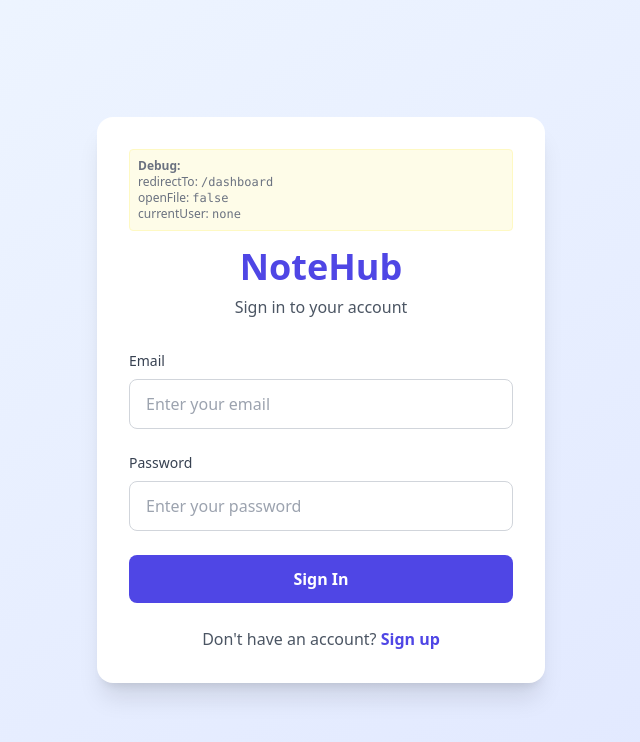
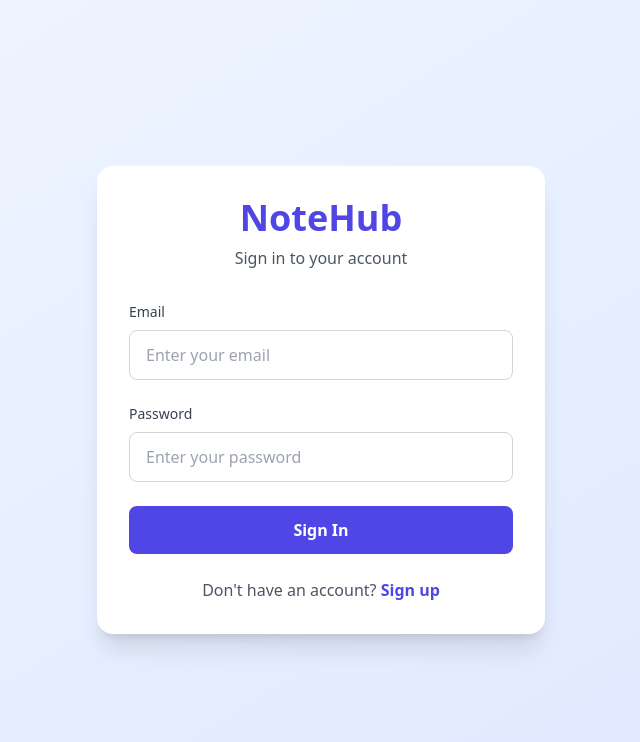
Before and after one commit to Iartxy/NoteHub, a React (Vite) app in the folder NoteHub/: page / in a window 1280 px wide. Shown: the top 742 px of the page, without its empty margins (319-959 px from the left). Built offline with nearby package versions, Linux system fonts and the light colour scheme; no server answers.

Commit message:
Remove debug UI and logs; clean up temporary debug state

```diff
--- a/NoteHub/src/pages/Login.jsx
+++ b/NoteHub/src/pages/Login.jsx
@@ -15,8 +15,7 @@ export default function Login() {
   const shouldOpenFile = location.state?.openFile || params.get("openFile") === "1";
   const { currentUser } = useAuth();
 
-  // Debugging aid: show redirect and openFile so users can confirm what's happening on mobile
-  console.log('Login page', { redirectTo, shouldOpenFile, currentUserEmail: currentUser?.email });
+
 
   async function handleSubmit(e) {
     e.preventDefault();
@@ -45,13 +44,7 @@ export default function Login() {
   return (
     <div className="min-h-screen flex items-center justify-center bg-gradient-to-br from-blue-50 to-indigo-100 px-4">
       <div className="max-w-md w-full bg-white rounded-2xl shadow-xl p-8">
-        {/* DEBUG INFO - remove after troubleshooting */}
-        <div className="mb-4 text-xs text-gray-500 bg-yellow-50 border border-yellow-100 p-2 rounded">
-          <div><strong>Debug:</strong></div>
-          <div>redirectTo: <span className="font-mono">{redirectTo}</span></div>
-          <div>openFile: <span className="font-mono">{String(shouldOpenFile)}</span></div>
-          <div>currentUser: <span className="font-mono">{currentUser?.email || 'none'}</span></div>
-        </div>
+
         <div className="text-center mb-8">
           <h1 className="text-4xl font-bold text-indigo-600 mb-2">NoteHub</h1>
           <p className="text-gray-600">Sign in to your account</p>
--- a/NoteHub/src/pages/NoteDetails.jsx
+++ b/NoteHub/src/pages/NoteDetails.jsx
@@ -49,8 +49,6 @@ export default function NoteDetails() {
         // If query or state says open file, open it immediately (use same-tab navigation to avoid popup blockers)
         const shouldOpen = location.state?.openFile || new URLSearchParams(location.search).get("openFile") === "1";
         if (shouldOpen && noteData.fileUrl) {
-          // Temporary debug: set a flag to show what's happening on the page
-          setShareStatus('opening');
           // Use same-tab navigation so the browser won't block it as a popup
           window.location.href = noteData.fileUrl;
           return;
```
